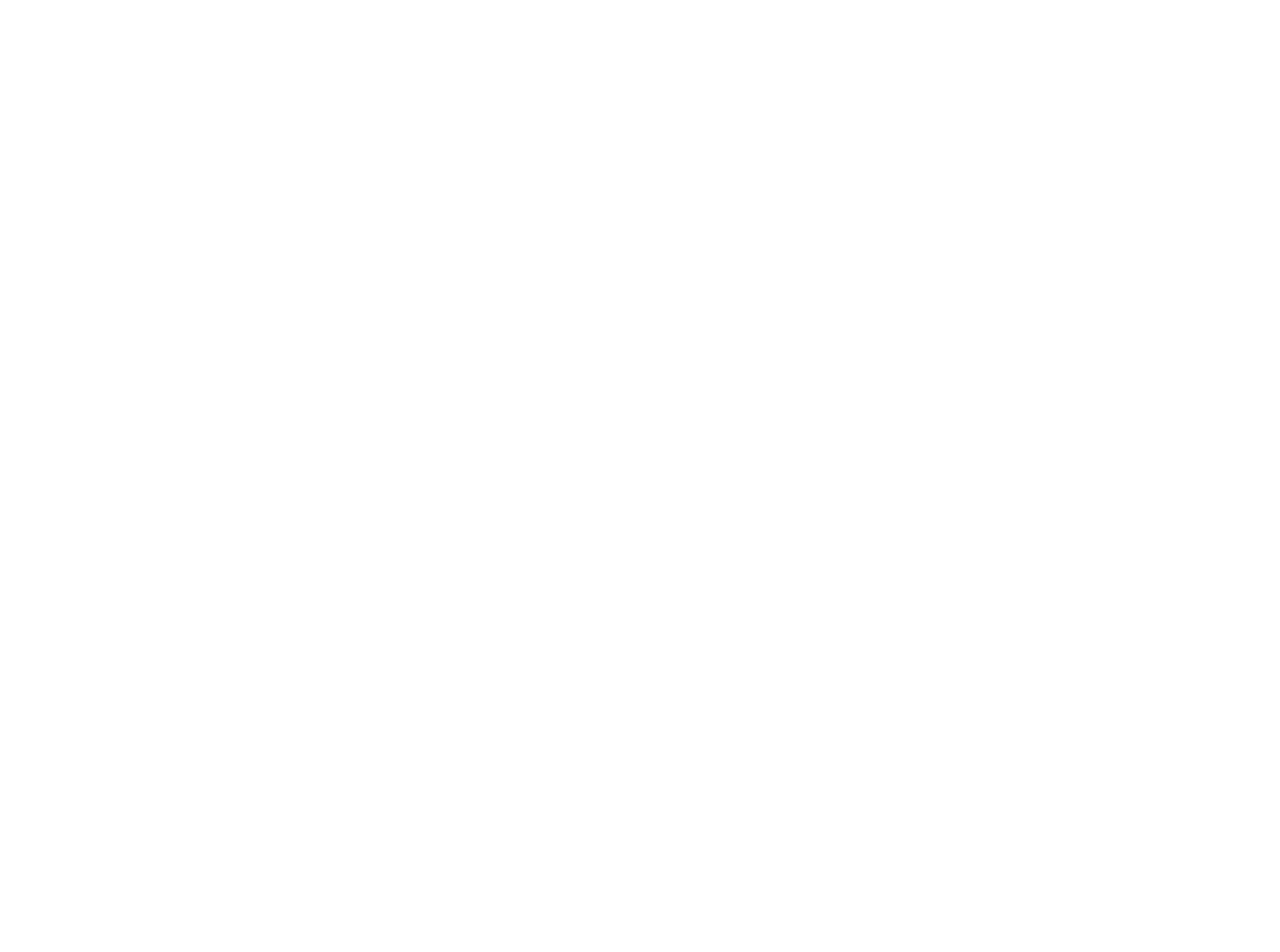
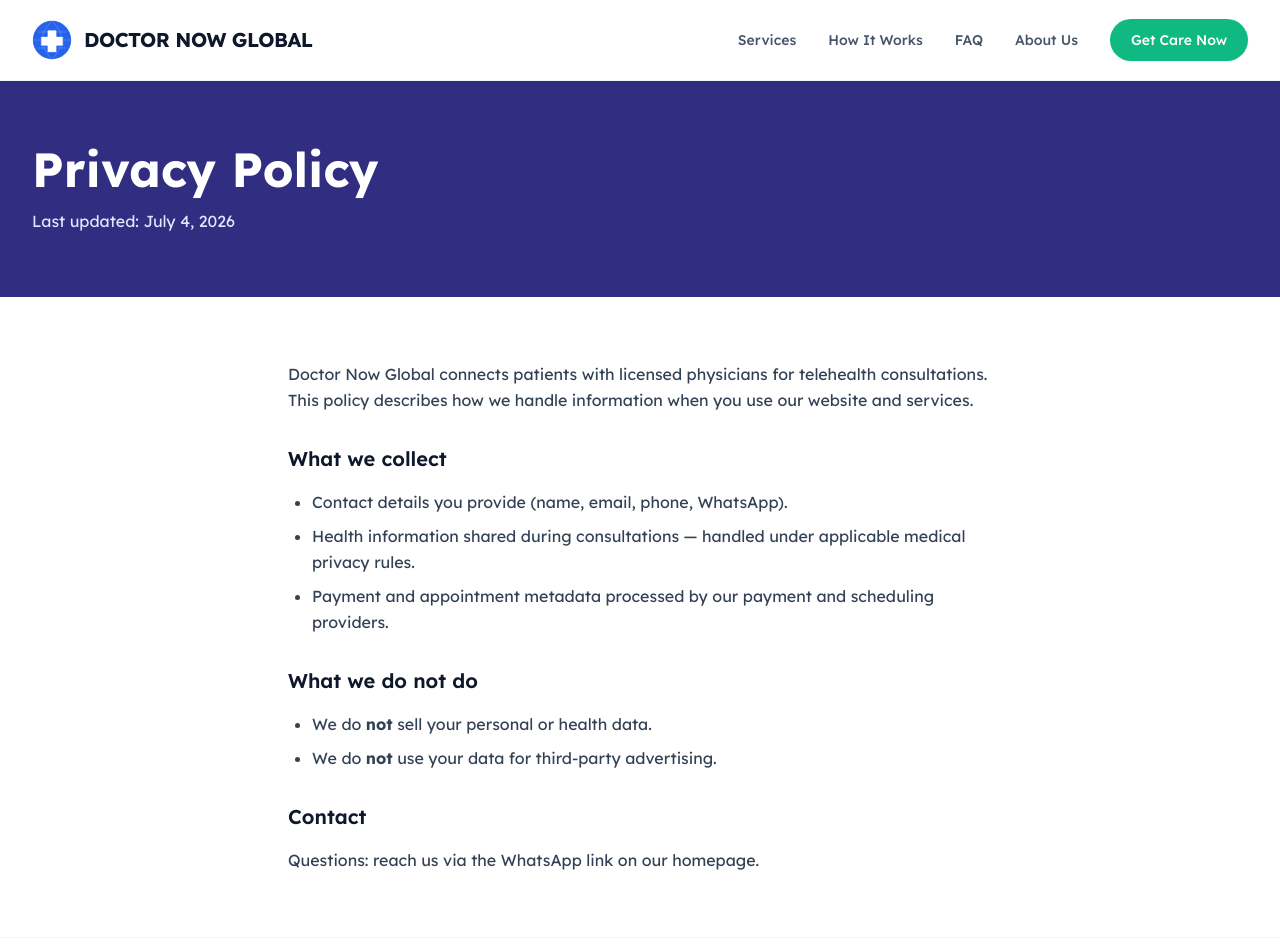
Before and after one commit to smmariquit/doctor-now-global, a React (Vite) app in the folder doctor-now-global-ui/: page /privacy in a window 1280 px wide. Before the commit this address had no page. Shown: the top 952 px of the page. Before the commit the page ends 800 px from the top, so only its background shows below. Built offline with nearby package versions, Linux system fonts and the light colour scheme.

Commit message:
docs(legal): add privacy policy and terms of service

```diff
--- a/doctor-now-global-ui/src/App.jsx
+++ b/doctor-now-global-ui/src/App.jsx
@@ -139,6 +139,10 @@
                 <div className="text-sm text-slate-600">
                   © {new Date().getFullYear()} Doctor Now Global. All rights reserved.
                 </div>
+                <div className="text-sm text-slate-500 flex gap-4">
+                  <a href="/privacy" className="hover:text-slate-700">Privacy</a>
+                  <a href="/terms" className="hover:text-slate-700">Terms</a>
+                </div>
               </div>
             </div>
           </footer>
--- a/doctor-now-global-ui/src/main.jsx
+++ b/doctor-now-global-ui/src/main.jsx
@@ -9,6 +9,8 @@
 import AboutUs from './pages/AboutUs.jsx'
 import HowItWorks from './pages/HowItWorks.jsx'
 import FAQ from './pages/FAQ.jsx'
+import Privacy from './pages/Privacy.jsx'
+import Terms from './pages/Terms.jsx'
 
 createRoot(document.getElementById('root')).render(
   <StrictMode>
@@ -19,6 +21,8 @@
           <Route path="/about" element={<AboutUs />} />
           <Route path="/how-it-works" element={<HowItWorks />} />
           <Route path="/faq" element={<FAQ />} />
+          <Route path="/privacy" element={<Privacy />} />
+          <Route path="/terms" element={<Terms />} />
         </Route>
       </Routes>
     </BrowserRouter>
--- /dev/null
+++ b/doctor-now-global-ui/src/pages/Privacy.jsx
@@ -0,0 +1,39 @@
+// doctor-now-global-ui/src/pages/Privacy.jsx
+
+import React from 'react';
+
+const Privacy = () => {
+  return (
+    <div className="font-sans text-slate-800 bg-slate-50 min-h-screen">
+      <header className="bg-indigo-900 text-white py-16">
+        <div className="max-w-7xl mx-auto px-4 sm:px-6 lg:px-8">
+          <h1 className="text-4xl md:text-5xl font-bold">Privacy Policy</h1>
+          <p className="mt-4 text-indigo-100 max-w-2xl">Last updated: July 4, 2026</p>
+        </div>
+      </header>
+      <section className="py-16 bg-white">
+        <div className="max-w-3xl mx-auto px-4 sm:px-6 lg:px-8 space-y-4 text-slate-700 leading-relaxed">
+          <p>
+            Doctor Now Global connects patients with licensed physicians for telehealth consultations.
+            This policy describes how we handle information when you use our website and services.
+          </p>
+          <h2 className="text-xl font-semibold text-slate-900 pt-4">What we collect</h2>
+          <ul className="list-disc pl-6 space-y-2">
+            <li>Contact details you provide (name, email, phone, WhatsApp).</li>
+            <li>Health information shared during consultations — handled under applicable medical privacy rules.</li>
+            <li>Payment and appointment metadata processed by our payment and scheduling providers.</li>
+          </ul>
+          <h2 className="text-xl font-semibold text-slate-900 pt-4">What we do not do</h2>
+          <ul className="list-disc pl-6 space-y-2">
+            <li>We do <strong>not</strong> sell your personal or health data.</li>
+            <li>We do <strong>not</strong> use your data for third-party advertising.</li>
+          </ul>
+          <h2 className="text-xl font-semibold text-slate-900 pt-4">Contact</h2>
+          <p>Questions: reach us via the WhatsApp link on our homepage.</p>
+        </div>
+      </section>
+    </div>
+  );
+};
+
+export default Privacy;
--- /dev/null
+++ b/doctor-now-global-ui/src/pages/Terms.jsx
@@ -0,0 +1,32 @@
+// doctor-now-global-ui/src/pages/Terms.jsx
+
+import React from 'react';
+
+const Terms = () => {
+  return (
+    <div className="font-sans text-slate-800 bg-slate-50 min-h-screen">
+      <header className="bg-indigo-900 text-white py-16">
+        <div className="max-w-7xl mx-auto px-4 sm:px-6 lg:px-8">
+          <h1 className="text-4xl md:text-5xl font-bold">Terms of Service</h1>
+          <p className="mt-4 text-indigo-100 max-w-2xl">Last updated: July 4, 2026</p>
+        </div>
+      </header>
+      <section className="py-16 bg-white">
+        <div className="max-w-3xl mx-auto px-4 sm:px-6 lg:px-8 space-y-4 text-slate-700 leading-relaxed">
+          <p>By using Doctor Now Global, you agree to these terms.</p>
+          <h2 className="text-xl font-semibold text-slate-900 pt-4">Medical services</h2>
+          <p>
+            Telehealth consultations are provided by licensed physicians. This platform does not replace
+            emergency care — call local emergency services for urgent medical emergencies.
+          </p>
+          <h2 className="text-xl font-semibold text-slate-900 pt-4">No warranty</h2>
+          <p>The website and booking flow are provided <em>as is</em> without warranty.</p>
+          <h2 className="text-xl font-semibold text-slate-900 pt-4">Contact</h2>
+          <p>Questions: reach us via the WhatsApp link on our homepage.</p>
+        </div>
+      </section>
+    </div>
+  );
+};
+
+export default Terms;
```
